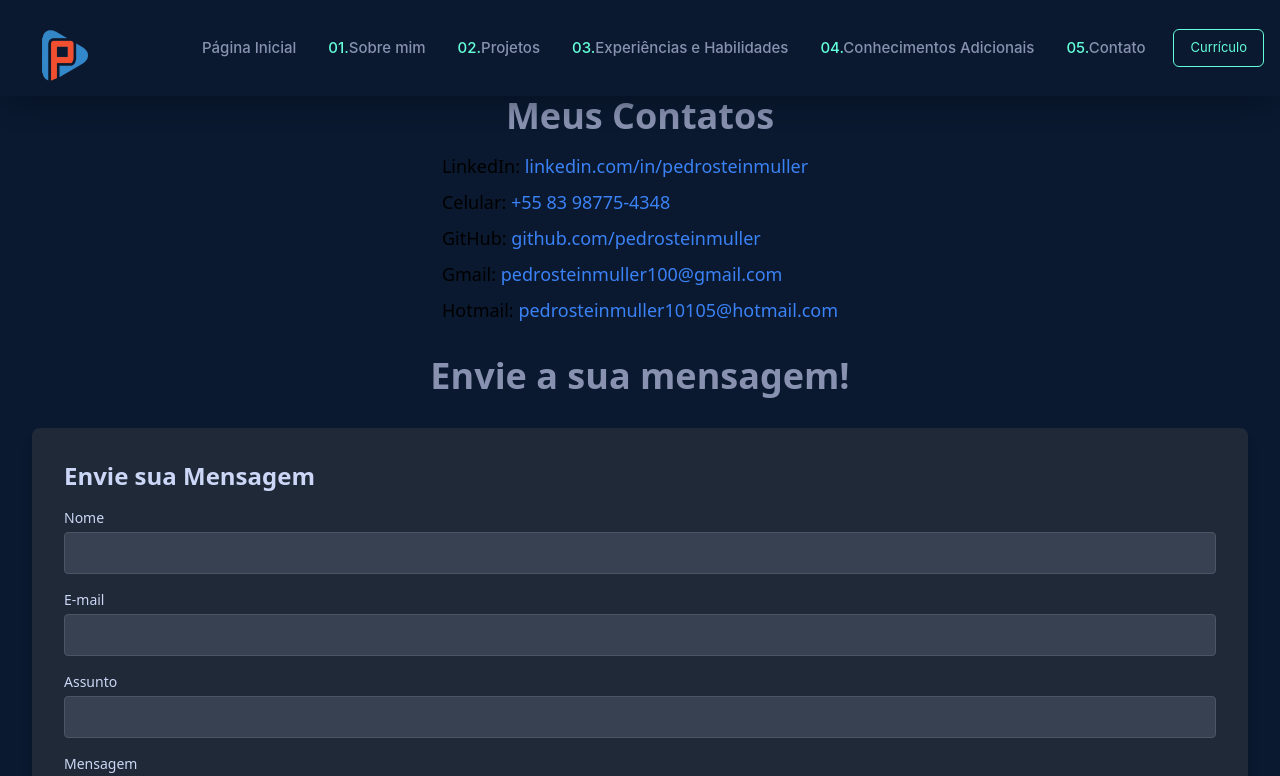
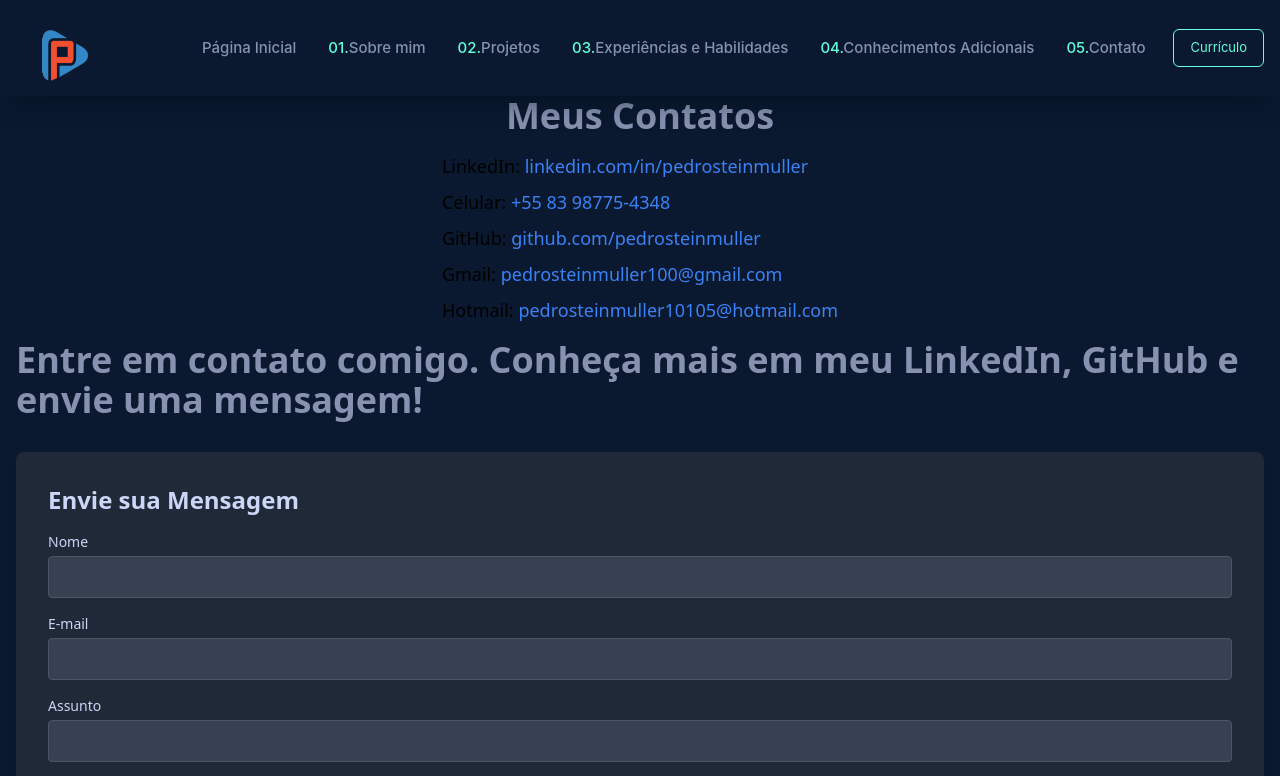
Before and after one commit to pedrosteinmuller/Portfolio2.0, a Next.js app in the folder portfolio_pedrostein/: page /contact in a window 1280 px wide. Shown: the top 776 px of the page. Built offline with nearby package versions, Linux system fonts and the light colour scheme.

Commit message:
fix: update contact page

```diff
--- a/portfolio_pedrostein/pages/contact.tsx
+++ b/portfolio_pedrostein/pages/contact.tsx
@@ -98,8 +98,8 @@ export default function Contact() {
           </li>
         </ul>
       </div>
-      <main className="min-h-screen bg-bodyColor text-textLight flex flex-col items-center p-8">
-        <h1 className="text-4xl font-bold text-textDark mb-8 ">Envie a sua mensagem!</h1>
+      <main className="min-h-screen bg-bodyColor text-textLight flex flex-col items-center p-4">
+        <h1 className="text-4xl font-bold text-textDark mb-8 ">Entre em contato comigo. Conheça mais em meu LinkedIn, GitHub e envie uma mensagem!</h1>
 
         <div className="w-full max-w-lg bg-gray-800 p-8 rounded-lg shadow-lg">
           <h2 className="text-2xl font-semibold mb-4">Envie sua Mensagem</h2>
```
